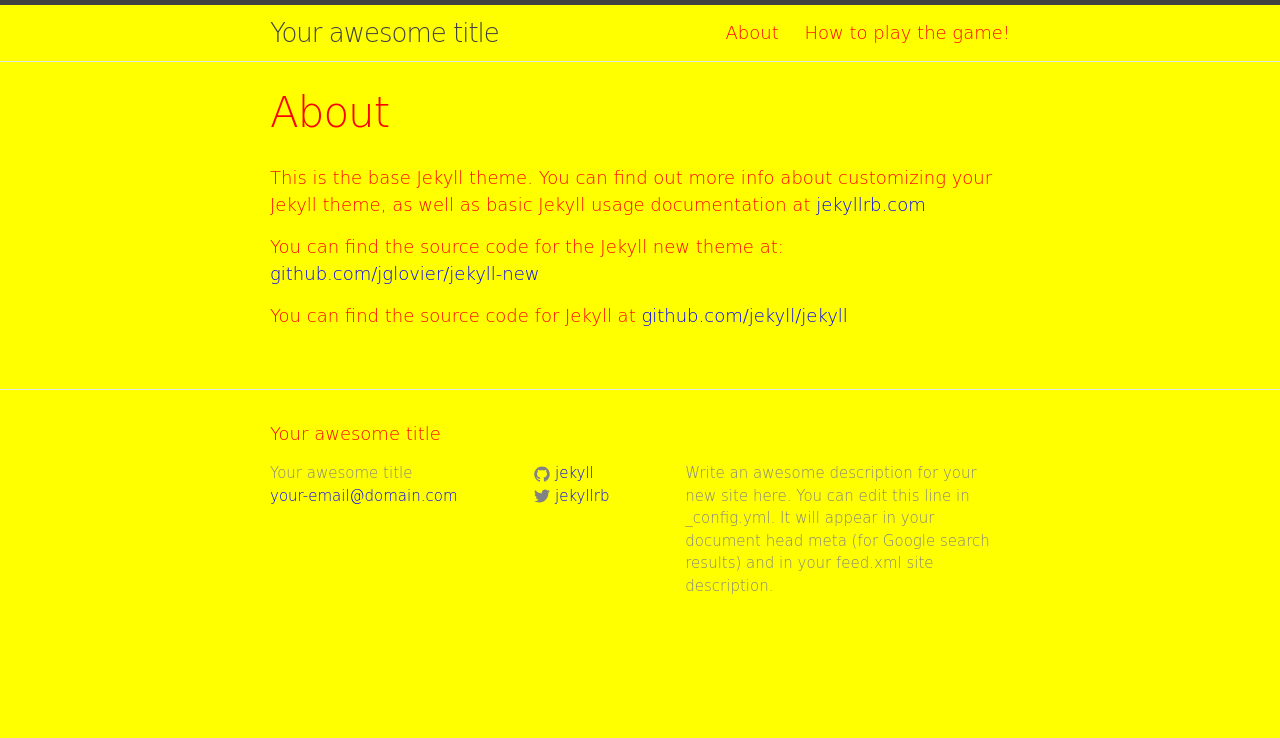
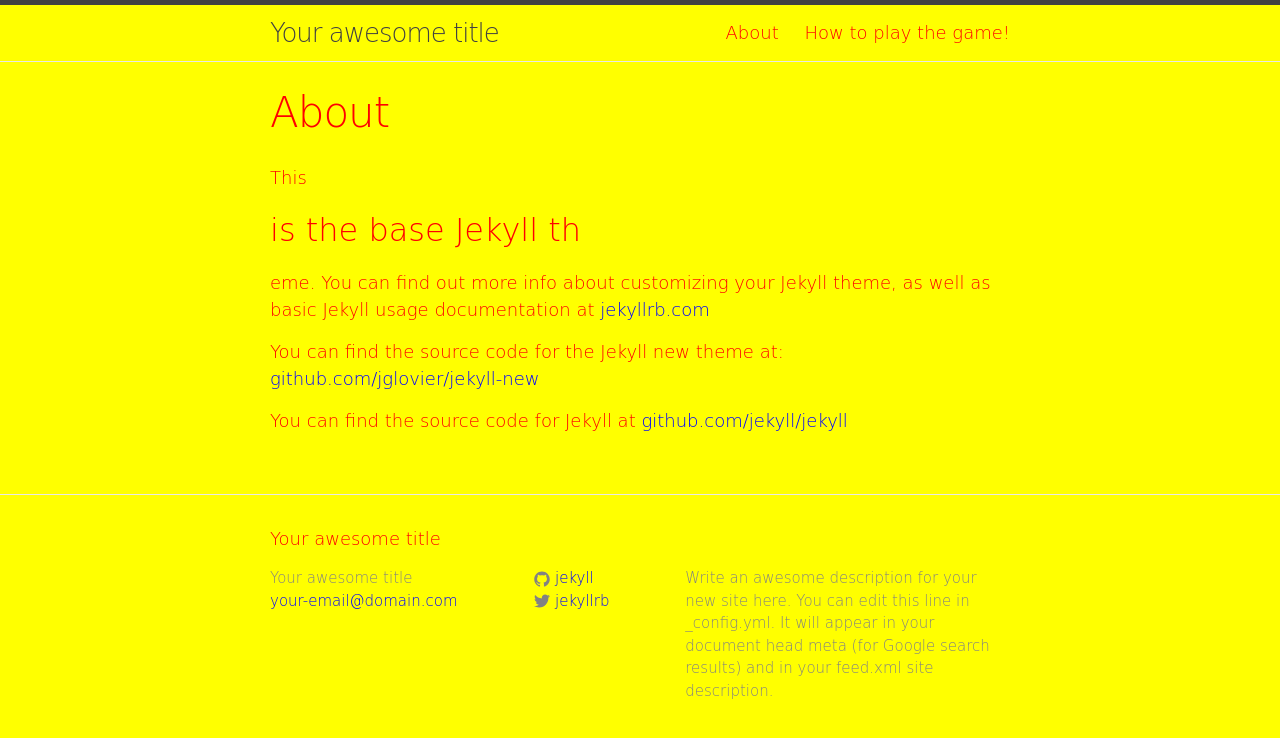
Before and after one commit to Shinganova/shinganova-cms-test.github.io, a Jekyll site: the page built from about.md, in a window 1280 px wide. Shown: the top 738 px of the page. Built offline with Jekyll 4.4.1, drawn with Linux system fonts in a browser that asks for light colours.

Commit message:
Update about.md

```diff
--- a/about.md
+++ b/about.md
@@ -2,9 +2,12 @@
 layout: page
 title: About
 permalink: /about/
+published: true
 ---
 
-This is the base Jekyll theme. You can find out more info about customizing your Jekyll theme, as well as basic Jekyll usage documentation at [jekyllrb.com](http://jekyllrb.com/)
+This
+## is the base Jekyll th
+eme. You can find out more info about customizing your Jekyll theme, as well as basic Jekyll usage documentation at [jekyllrb.com](http://jekyllrb.com/)
 
 You can find the source code for the Jekyll new theme at: [github.com/jglovier/jekyll-new](https://github.com/jglovier/jekyll-new)
 
```
